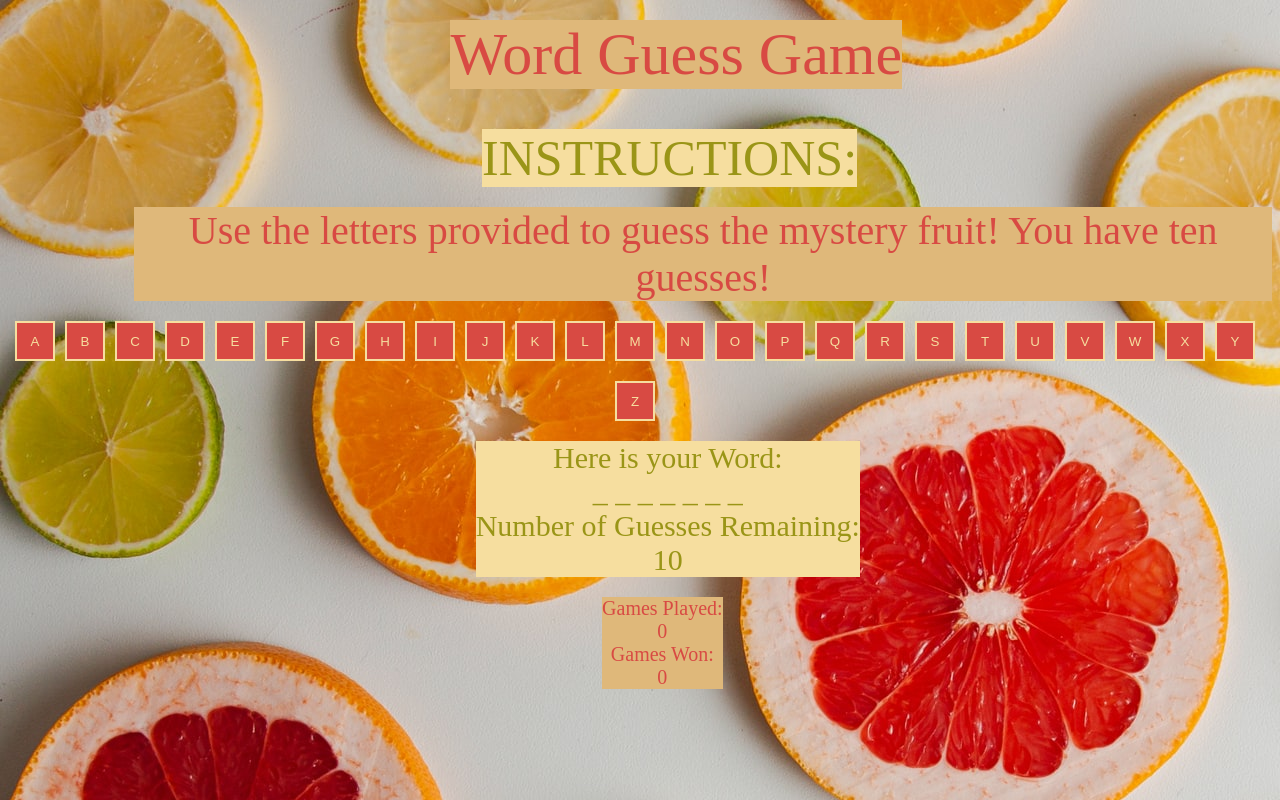
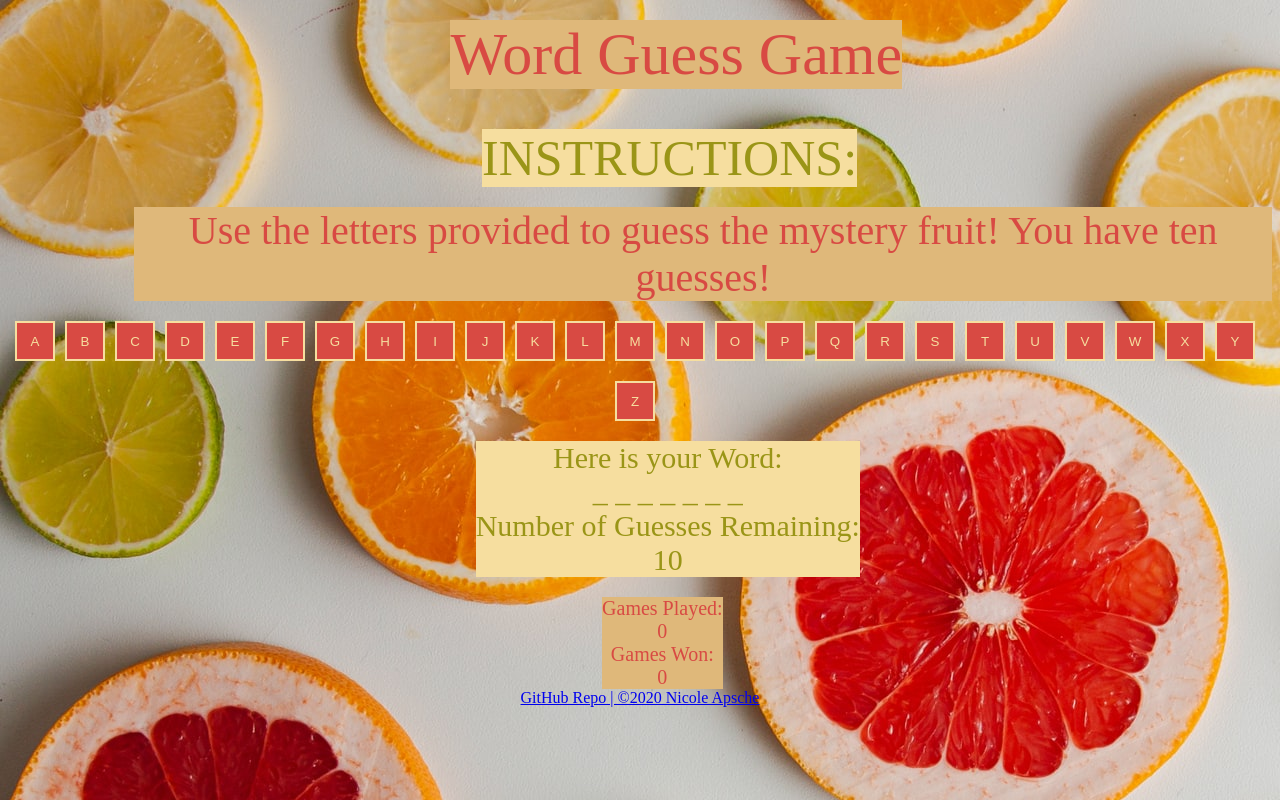
Before and after one commit to napsche/Word-Guess-Game, a plain HTML site: page index.html in a window 1280 px wide. Drawn offline with nearby package versions, Linux system fonts and the light colour scheme.

Commit message:
adding footer

```diff
--- a/index.html
+++ b/index.html
@@ -41,6 +41,12 @@
         </div>
     </div>
 
+    <footer>
+        <div class="container">
+            <a href="https://github.com/napsche/Word-Guess-Game">GitHub Repo | &copy;2020 Nicole Apsche</a>
+        </div>
+    </footer>
+
 
     </div>
     <script src="https://code.jquery.com/jquery-3.3.1.slim.min.js" integrity="sha384-q8i/X+965DzO0rT7abK41JStQIAqVgRVzpbzo5smXKp4YfRvH+8abtTE1Pi6jizo" crossorigin="anonymous"></script>
```
